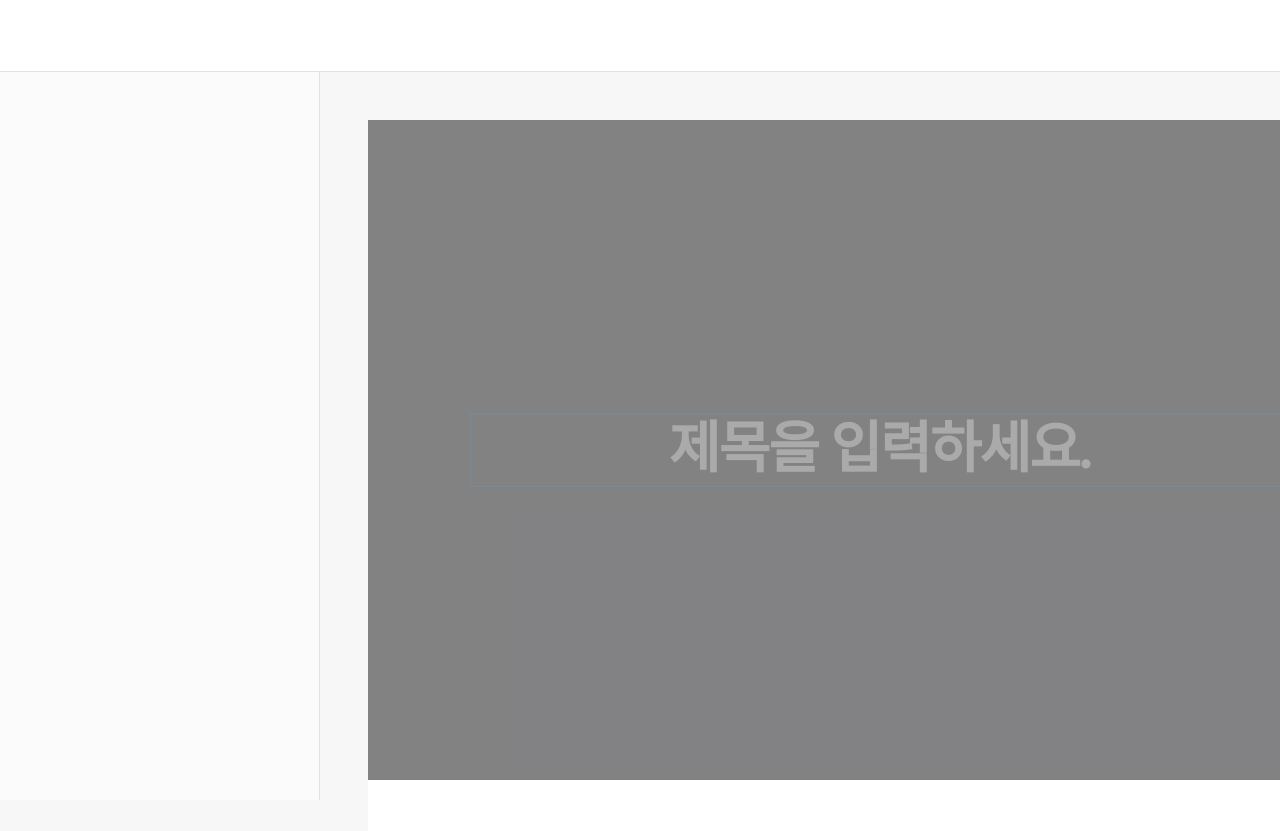
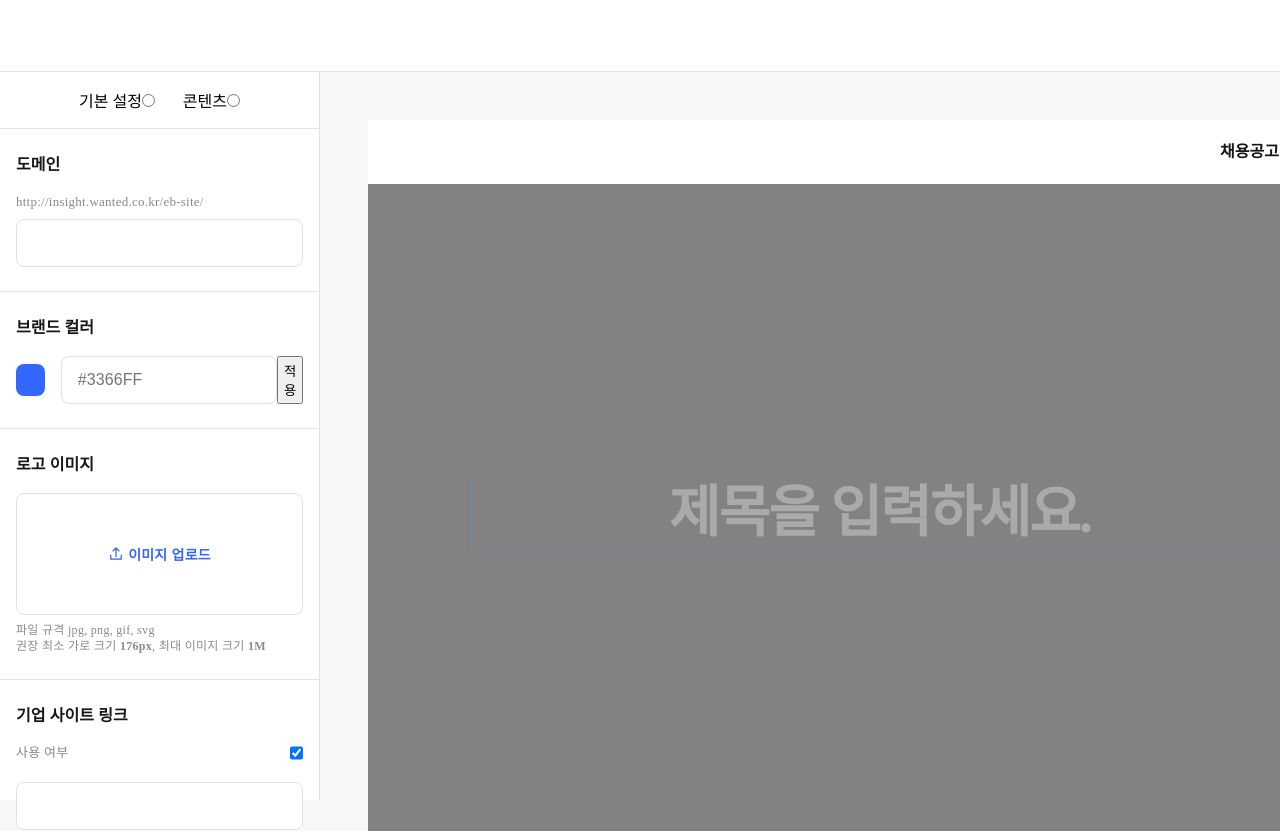
Before and after one commit to kibaek-kimm/site-builder-experiment, a Next.js app: page / in a window 1280 px wide. Shown: the top 831 px of the page. Built offline with nearby package versions, Linux system fonts and the light colour scheme.

Commit message:
feat: SideNavigation 기능추가, Header 컴포넌트 추가

```diff
--- a/src/app/page.tsx
+++ b/src/app/page.tsx
@@ -12,9 +12,13 @@ import ImageGallery1 from "@/features/editor/contents/ImageGallery1";
 import HighlightCard from "@/features/editor/contents/HighlightCard";
 import InterviewSlide from "@/features/editor/contents/InterviewSlide";
 import Faq from "@/features/editor/contents/Faq";
+import Header from "@/features/editor/contents/Header";
+import useBuilderStore from "@/store";
 
 export default function Home() {
   const [builderValues, setBuilderValues] = useState<BuilderValues>({});
+  const { setBuilderMetadata, logo, companyWebsite, enableCompanyWebsite } =
+    useBuilderStore();
 
   const handleChange = (key, values) => {
     setBuilderValues((prevState) => ({
@@ -25,6 +29,11 @@ export default function Home() {
 
   return (
     <RootLayout>
+      <Header
+        logo={logo}
+        enableCompanyWebsite={enableCompanyWebsite}
+        companyWebsite={companyWebsite}
+      />
       <Main onChange={(values) => handleChange("main", values)} />
       <Introduction />
       <HighlightCard />
--- /dev/null
+++ b/src/features/editor/contents/Header/Header.module.css
@@ -0,0 +1,52 @@
+.wrapper {
+  width: 100%;
+  height: 64px;
+  padding: 0 32px;
+  background: #fff;
+}
+
+/* FIXME: 공통으로 수정 */
+.innerContents {
+  display: flex;
+  justify-content: space-between;
+  align-items: center;
+  width: 960px;
+  height: 100%;
+  margin: 0 auto;
+}
+
+.logo {
+}
+
+.logo img {
+  max-width: 120px;
+  width: 100%;
+  height: 100%;
+  object-fit: cover;
+}
+
+.menuList {
+  display: flex;
+  align-items: center;
+  gap: 0 48px;
+}
+
+.menuList li a {
+  font-weight: 600;
+  font-size: 16px;
+  line-height: 150%;
+  text-align: center;
+  letter-spacing: 0.0056em;
+  color: #171717;
+}
+
+.companyWebsite {
+  padding: 9px 20px;
+  border: 1px solid #e1e2e4;
+  border-radius: 1000px;
+  font-weight: 500;
+  font-size: 15px;
+  line-height: 146.7%;
+  letter-spacing: 0.0096em;
+  color: #171717;
+}
--- /dev/null
+++ b/src/features/editor/contents/Header/index.tsx
@@ -0,0 +1,37 @@
+import styles from "./Header.module.css";
+
+interface Props {
+  logo?: string;
+  enableCompanyWebsite?: boolean;
+  companyWebsite?: string;
+}
+
+export default function Header({
+  logo,
+  enableCompanyWebsite,
+  companyWebsite,
+}: Props) {
+  return (
+    <div className={styles.wrapper}>
+      <div className={styles.innerContents}>
+        <div className={styles.logo}>{logo && <img src={logo} alt="" />}</div>
+
+        <ul className={styles.menuList}>
+          <li className={styles.menuList}>
+            <a href="#">채용공고</a>
+          </li>
+          <li className={styles.menuList}>
+            <a href="#">FAQ</a>
+          </li>
+          {enableCompanyWebsite && companyWebsite && (
+            <li>
+              <a href={companyWebsite} className={styles.companyWebsite}>
+                기업 사이트
+              </a>
+            </li>
+          )}
+        </ul>
+      </div>
+    </div>
+  );
+}
--- a/src/features/layout/SideNavigation/SideNavigation.module.css
+++ b/src/features/layout/SideNavigation/SideNavigation.module.css
@@ -5,5 +5,94 @@
   top: 72px;
   left: 0;
   border-right: 1px solid #e1e2e4;
-  background: rgba(255, 255, 255, 0.5);
+  background: #fff;
 }
+
+.tabs {
+  padding: 16px 0;
+  text-align: center;
+}
+
+.subTitle {
+  margin-bottom: 16px;
+  font-weight: 600;
+  font-size: 16px;
+  line-height: 150%;
+  letter-spacing: 0.0056em;
+  color: #171717;
+}
+
+.domain {
+  margin-bottom: 8px;
+  font-weight: 400;
+  font-size: 13px;
+  line-height: 138.5%;
+  letter-spacing: 0.0192em;
+  color: #8a8a8a;
+}
+
+.primaryColorField {
+  display: flex;
+}
+
+.group {
+  padding: 24px 16px;
+  border-top: 1px solid #e1e2e4;
+}
+
+.group:last-child {
+  border-bottom: 1px solid #e1e2e4;
+}
+
+.primaryColorWrapper {
+  display: flex;
+  align-items: center;
+  gap: 0 16px;
+  position: relative;
+}
+
+.colorPickerButton {
+  width: 32px;
+  height: 32px;
+  border-radius: 8px;
+  background: none;
+  border: none;
+  cursor: pointer;
+}
+
+.colorInput {
+  position: absolute;
+  opacity: 0;
+  bottom: 0;
+  left: 0;
+  visibility: hidden;
+}
+
+.input {
+  width: 100%;
+  height: 48px;
+  background: #ffffff;
+  border: 1px solid #e1e2e4;
+  padding: 0 16px;
+  border-radius: 8px;
+  font-weight: 400;
+  font-size: 16px;
+  line-height: 150%;
+  letter-spacing: 0.0056em;
+  color: #171717;
+}
+
+.logoFielUploader {
+  height: 64px;
+}
+
+.enableWrapper {
+  display: flex;
+  justify-content: space-between;
+  margin-bottom: 20px;
+  font-weight: 500;
+  font-size: 13px;
+  line-height: 138.5%;
+  letter-spacing: 0.0192em;
+  color: #8a8a8a;
+}
--- a/src/features/layout/SideNavigation/index.tsx
+++ b/src/features/layout/SideNavigation/index.tsx
@@ -1,5 +1,119 @@
+import useBuilderStore from "@/store";
 import styles from "./SideNavigation.module.css";
+import ImageUploaderList from "@/features/editor/core/ImageUploader/ImageUploaderList";
+import ImageUploader from "@/features/editor/core/ImageUploader";
+import { useRef, useState } from "react";
+import classNames from "classnames";
+import { uploadImage } from "@/apis/uploadImage";
 
 export default function SideNavigation() {
-  return <aside className={styles.wrapper}></aside>;
+  const colorPickerRef = useRef<HTMLInputElement>(null);
+  const [customPrimaryColor, setCustomPrimaryColor] = useState<string>("");
+  const { setBuilderMetadata, primaryColor, enableCompanyWebsite } =
+    useBuilderStore();
+
+  return (
+    <aside className={styles.wrapper}>
+      <div className={styles.tabs}>
+        <label htmlFor="metadata">기본 설정</label>
+        <input type="radio" id="metadata" name="builder-contents" />
+        &nbsp; &nbsp; &nbsp; &nbsp;
+        <label htmlFor="contents">콘텐츠</label>
+        <input type="radio" id="contents" name="builder-contents" />
+      </div>
+
+      <div className={styles.group}>
+        <div className={styles.subTitle}>도메인</div>
+        <div className={styles.domain}>
+          http://insight.wanted.co.kr/eb-site/
+        </div>
+        <input type="text" className={styles.input} />
+      </div>
+      <div className={styles.group}>
+        <div className={styles.subTitle}>브랜드 컬러</div>
+        <div className={styles.primaryColorWrapper}>
+          <button
+            className={styles.colorPickerButton}
+            style={{ backgroundColor: primaryColor }}
+            onClick={() => {
+              if (colorPickerRef.current) {
+                colorPickerRef.current.click();
+              }
+            }}
+          />
+          <input
+            type="color"
+            ref={colorPickerRef}
+            defaultValue={primaryColor}
+            className={styles.colorInput}
+            onChange={(e) =>
+              setBuilderMetadata({ primaryColor: e.target.value })
+            }
+          />
+
+          <div className={styles.primaryColorField}>
+            <input
+              className={styles.input}
+              placeholder={primaryColor}
+              value={customPrimaryColor}
+              onChange={(e) => setCustomPrimaryColor(e.target.value)}
+            />
+            <button
+              onClick={() => {
+                setBuilderMetadata({ primaryColor: customPrimaryColor });
+                setCustomPrimaryColor("");
+              }}
+            >
+              적용
+            </button>
+          </div>
+        </div>
+      </div>
+      <div className={styles.group}>
+        <div className={styles.subTitle}>로고 이미지</div>
+        <ImageUploaderList
+          disclaimer={
+            <>
+              파일 규격 jpg, png, gif, svg <br />
+              권장 최소 가로 크기 <strong>176px</strong>, 최대 이미지 크기{" "}
+              <strong>1M</strong>
+            </>
+          }
+        >
+          <ImageUploader
+            onUploadedFile={async (file) => {
+              const { status, data } = await uploadImage(file);
+
+              if (status === 200) {
+                setBuilderMetadata({ logo: data.path });
+              }
+            }}
+          />
+        </ImageUploaderList>
+      </div>
+      <div className={styles.group}>
+        <div className={styles.subTitle}>기업 사이트 링크</div>
+        <div className={styles.enableWrapper}>
+          <label htmlFor="enable-website">사용 여부</label>
+          <input
+            type="checkbox"
+            id="enable-website"
+            readOnly
+            checked={enableCompanyWebsite}
+            onChange={(e) => {
+              setBuilderMetadata({ enableCompanyWebsite: e.target.checked });
+            }}
+          />
+        </div>
+        <input
+          type="website"
+          className={styles.input}
+          disabled={!enableCompanyWebsite}
+          onChange={(e) => {
+            setBuilderMetadata({ companyWebsite: e.target.value });
+          }}
+        />
+      </div>
+    </aside>
+  );
 }
--- a/src/store/index.ts
+++ b/src/store/index.ts
@@ -15,6 +15,8 @@ interface Metadata {
   primaryColor?: string;
   logo?: string;
   contents?: Contents;
+  enableCompanyWebsite?: boolean;
+  companyWebsite?: string;
 }
 
 interface Contents {
@@ -40,8 +42,10 @@ interface Store extends Metadata {
 
 const initialState: Omit<Store, "setBuilderMetadata" | "setBuilderContents"> = {
   domainKey: undefined,
-  primaryColor: undefined,
+  primaryColor: "#3366FF",
   logo: undefined,
+  companyWebsite: undefined,
+  enableCompanyWebsite: true,
   contents: {
     main: {
       enable: true,
```
Also changed, not shown: 2 other files (tests, documents, lock files or other folders).
